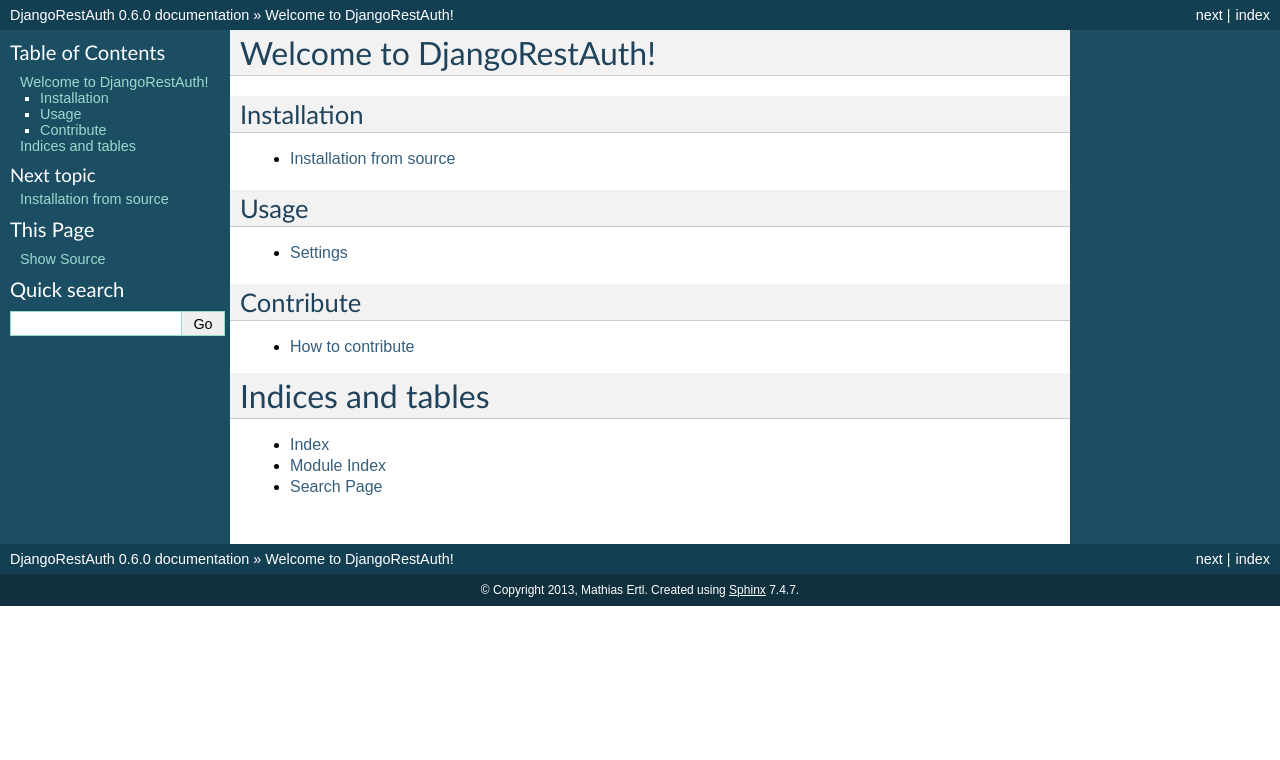
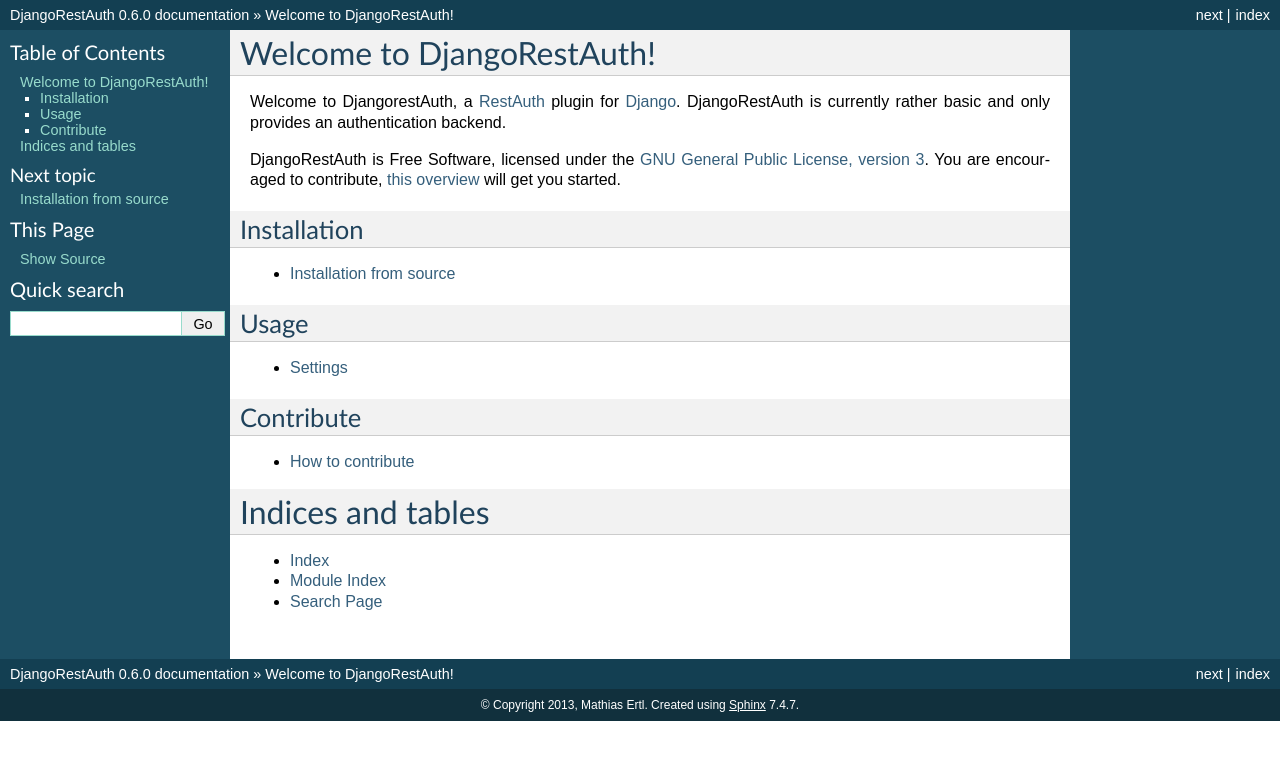
Before and after one commit to RestAuth/django, a Sphinx documentation site: the page built from doc/source/index.rst, in a window 1280 px wide. Shown: the top 760 px of the page. Built offline with Sphinx 7.4.7, drawn with Linux system fonts in a browser that asks for light colours.

Commit message:
add introductory paragraph

```diff
--- a/doc/source/index.rst
+++ b/doc/source/index.rst
@@ -5,6 +5,15 @@
 
 Welcome to DjangoRestAuth!
 ==========================
+
+Welcome to DjangorestAuth, a `RestAuth <https://restauth.net>`_ plugin for
+`Django <https://www.djangoproject.net>`_. DjangoRestAuth is currently rather
+basic and only provides an authentication backend.
+
+DjangoRestAuth is Free Software, licensed under the `GNU General Public License,
+version 3 <http://www.gnu.org/licenses/gpl.html>`_. You are encouraged to
+contribute, :doc:`this overview </contrib/contribute>` will get you started.
+
 
 Installation
 ____________
```
